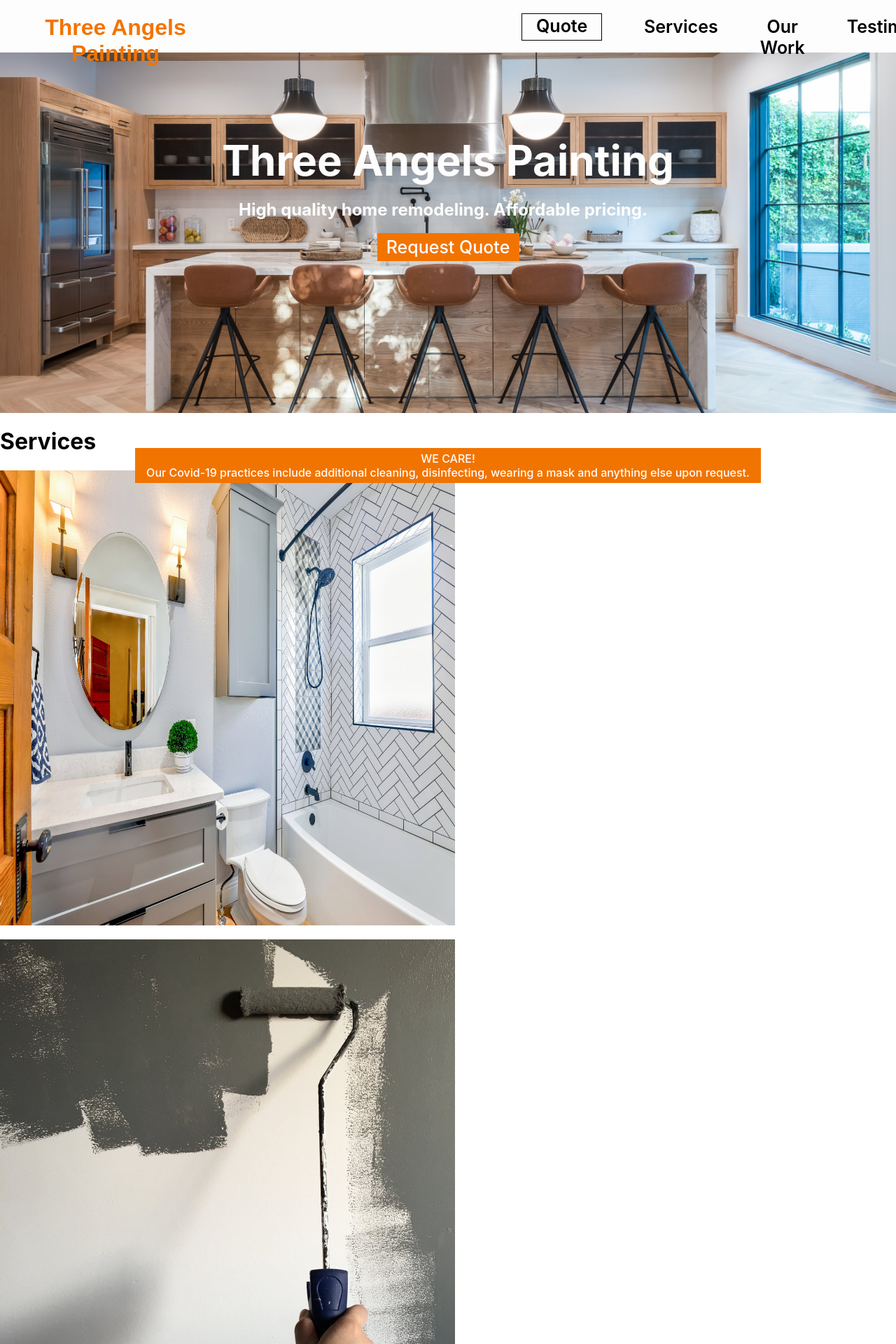
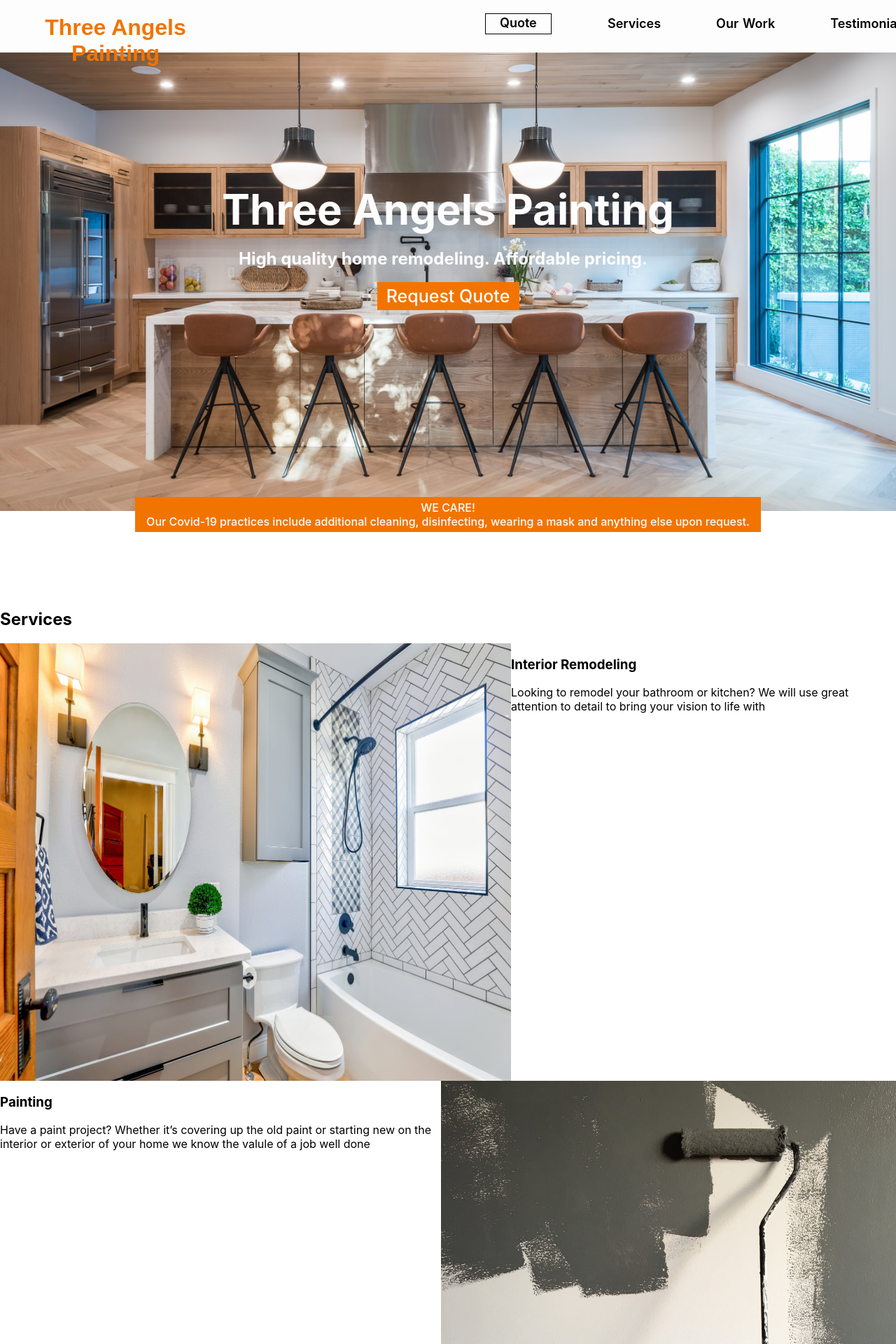
Before and after one commit to rizekj12/ThreeAngelsPainting, a React (Create React App) app: page / in a window 1280 px wide. Shown: the top 1920 px of the page at 70% size. Built offline with nearby package versions, Linux system fonts and the light colour scheme; a web font is replaced by a local one.

Commit message:
nav bar and header finished maybe minor styling touchups needed and must add routes to other navLinks

```diff
--- a/src/CSS/Header.scss
+++ b/src/CSS/Header.scss
@@ -2,7 +2,7 @@
 
 .headerDiv{
     background-image: url("../images/header-image.jpeg");
-    height: 590px;
+    height: 730px;
     background-repeat: no-repeat;
     background-attachment: fixed;
     background-position: center;
@@ -49,7 +49,7 @@
     background-color: $primaryOrange;
     color: $baseWhite;
     position: absolute;
-    top: 640px;
+    top: 710px;
     font-weight: 500;
     height: 18px;
     padding:16px;
--- a/src/CSS/Nav.scss
+++ b/src/CSS/Nav.scss
@@ -16,6 +16,7 @@
 
 .headingDiv{
     @include flexRow();
+    z-index:1;
     text-align:center;
     background-color:$baseWhite;
     height: 75px;
@@ -27,15 +28,18 @@
     @include flexRow();
     position: absolute;
     text-align: center;
-    left: 890px;
+    left: 830px;
     height: 48.61px;
     top: 32px;
 }
 
 .linkText{
-    font-size: 25px;
+    font-size: 18px;
     font-weight: 600;
-    margin: -9px 30px;
+    margin: -9px 38px;
+    &:hover{
+        color: $primaryOrange;
+    }
 }
 
 .quoteText{
@@ -45,4 +49,15 @@
     left:-175px;
     padding: 5px 20px;
     padding-top: 2px;
+    &:hover{
+        border: 1.5px solid $primaryOrange;
+    }
 }
+
+.ourWorkTexts{
+    display: flex;
+    flex-direction: row;
+}
+.ourWork{
+    margin: 0px 3px;
+}
--- a/src/CSS/ServiceTopic.scss
+++ b/src/CSS/ServiceTopic.scss
@@ -1,6 +1,33 @@
 @import "./variables";
-
-.serviceImg{
+@mixin sizing() {
     height:650px;
     width:650px;
 }
+
+.serviceTopicDiv{
+    display: flex;
+    flex-direction: row;
+}
+
+.rightFacing{
+    display: flex;
+    flex-direction: row-reverse;
+}
+
+.serviceImg{
+    @include sizing();
+}
+
+.interiorImg{
+    height: 625px;
+    width: 730px;
+}
+
+.flooringImg{
+    height: 625px;
+    width: 730px;
+}
+
+.pressureImg{
+    height:685px;
+}
--- a/src/CSS/Services.scss
+++ b/src/CSS/Services.scss
@@ -1 +1,5 @@
 @import "./variables";
+
+.servicesDiv{
+    margin-top: 140px;
+}
--- a/src/components/AboutUs.jsx
+++ b/src/components/AboutUs.jsx
@@ -2,9 +2,12 @@ import React from 'react';
 
 const AboutUs = () => {
     return (
-        <div>
-            <h1>About us</h1>
-        </div>
+        <section id="about-us">
+            <div>
+                <h1>About us</h1>
+            </div>
+        </section>
+
      );
 }
 
--- a/src/components/Nav.jsx
+++ b/src/components/Nav.jsx
@@ -8,9 +8,14 @@ const Nav = () => {
       <h1 className="headingTitle">Three Angels Painting</h1>
       <div className="navLinks">
         <Link className="quoteText linkText"> Quote </Link>
-        <Link className="linkText"> Services </Link>
-        <Link className="linkText"> Our Work </Link>
+        <Link className="linkText" to="services" smooth={true} duration={1000}> Services </Link>
+        <Link className="linkText">
+            <div className="ourWorkTexts">
+            <span className="ourWork">Our </span><span className="ourWork"> Work</span>
+            </div>
+        </Link>
         <Link className="linkText"> Testimonials </Link>
+        <Link className="linkText" to="about-us" smooth={true} duration={1000}> About </Link>
       </div>
     </div>
   );
--- a/src/components/ServiceTopic.jsx
+++ b/src/components/ServiceTopic.jsx
@@ -1,14 +1,16 @@
-import React from 'react';
-import "../CSS/ServiceTopic.scss"
+import React from "react";
+import "../CSS/ServiceTopic.scss";
 
 const ServiceTopic = (props) => {
-    return (
-        <div>
-            <img className="serviceImg" src={props.image} alt=""/>
-            <p>{props.paragraph}</p>
-        </div>
-
-     );
-}
+  return (
+    <div className={`${props.side} serviceTopicDiv`}>
+      <img className={`serviceImg ${props.customStyle}`} src={props.image} alt={`${props.topic} image`} />
+      <div>
+        <h3>{props.topic}</h3>
+        <p>{props.paragraph}</p>
+      </div>
+    </div>
+  );
+};
 
 export default ServiceTopic;
--- a/src/components/Services.jsx
+++ b/src/components/Services.jsx
@@ -4,16 +4,41 @@ import interior from "../images/interior-remodeling.jpeg"
 import painting from "../images/painting.jpeg"
 import flooring from "../images/flooring.jpeg"
 import pressure from "../images/pressure-washing.jpeg"
+import "../CSS/Services.scss"
 
 const Services = (props) => {
     return (
-        <div>
+        <section id="services">
+        <div className="servicesDiv">
             <h1>Services</h1>
-            <ServiceTopic image={interior}/>
-            <ServiceTopic image={painting}/>
-            <ServiceTopic image={flooring}/>
-            <ServiceTopic image={pressure}/>
+            <ServiceTopic
+                image={interior}
+                topic="Interior Remodeling"
+                paragraph="Looking to remodel your bathroom or kitchen? We will use great attention to detail to bring your vision to life with"
+                customStyle="interiorImg"
+            />
+            <ServiceTopic
+                image={painting}
+                topic="Painting"
+                paragraph="Have a paint project? Whether it’s covering up the old paint or starting new on the interior or exterior of your home we know the valule of a job well done"
+                customStyle="paintingImg"
+                side="rightFacing"
+                />
+            <ServiceTopic
+                image={flooring}
+                topic="Flooring"
+                paragraph="The look and feel of your floors can make or break the comfort that your home brings. That is why we don’t skip the small details on your carpet or tile."
+                customStyle="flooringImg"
+                />
+            <ServiceTopic
+                image={pressure}
+                topic="Presurre Washing"
+                paragraph="Pressure washing is a lot of work for a job that sometimes just needs to be done and we can help with that."
+                customStyle="pressureImg"
+                side="rightFacing"
+                />
         </div>
+        </section>
      );
 }
 
```
